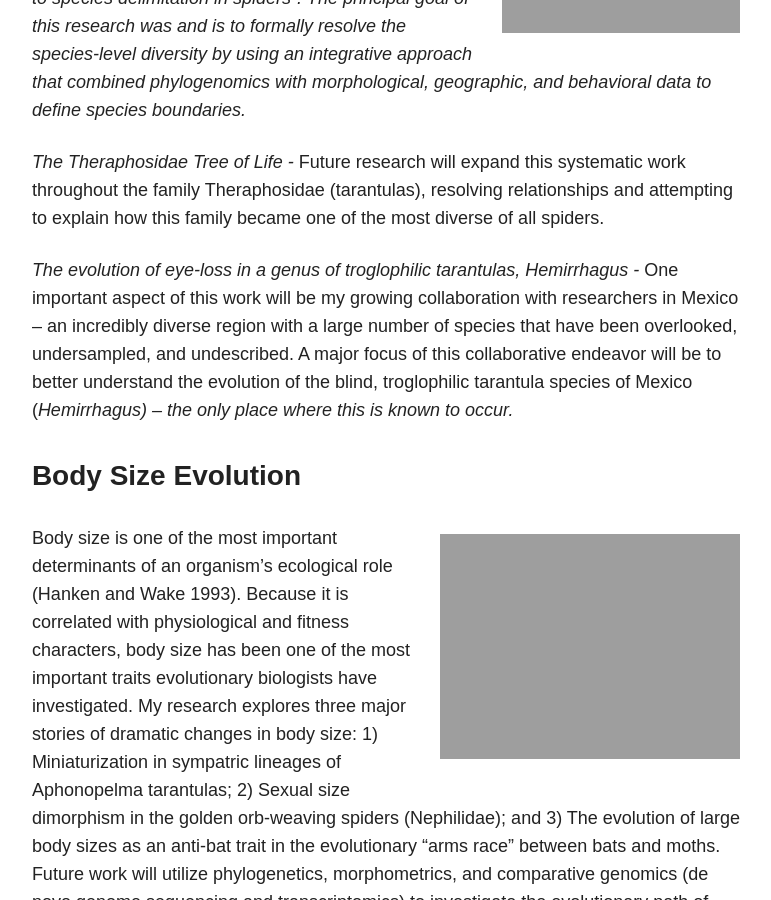
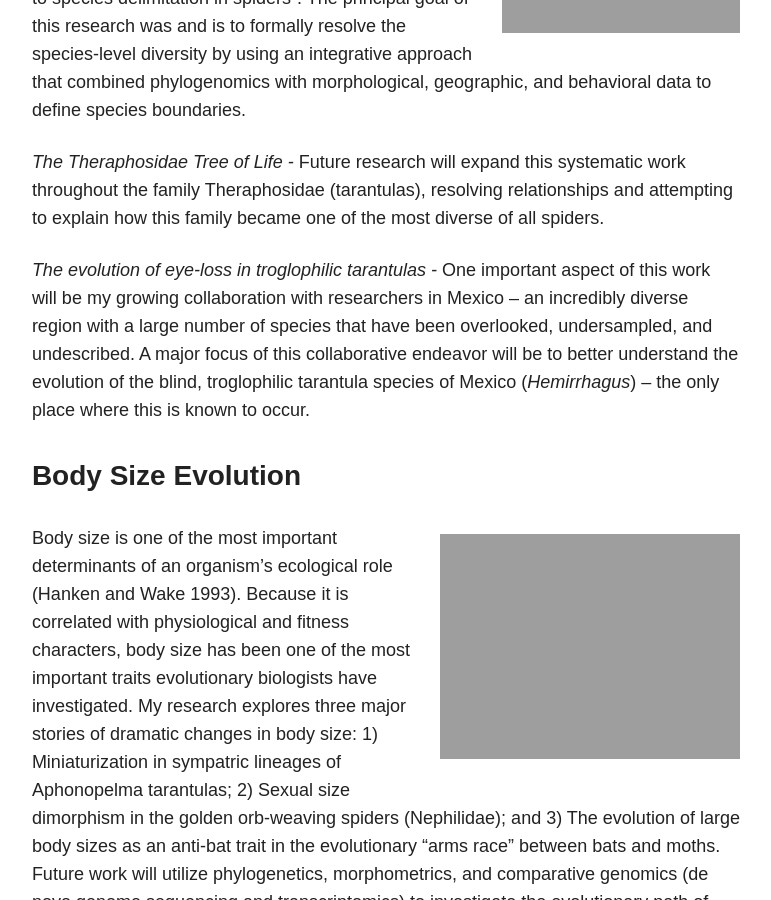
Before and after one commit to thehamiltonlab/thehamiltonlab.github.io, a Jekyll site: the page built from research/index.md, in a window 1280 px wide and 900 px high, scrolled down 1949 px. Shown: the whole window, without its empty margins (254-1025 px from the left). Built offline with Jekyll 4.4.1, drawn with Linux system fonts in a browser that asks for light colours; nearby versions of some CDN libraries.

Commit message:
Update index.md

```diff
--- a/research/index.md
+++ b/research/index.md
@@ -42,11 +42,11 @@
 </figure>
 {: .pull-right}
 
-*Evolution and systematics of Aphonopelma -* <i>Aphonopelma<i> is a group where traditional morphological characters were generally ineffective at evaluating inter- and intraspecific variation, with the genus declared “one of the greatest known challenges to species delimitation in spiders”. The principal goal of this research was and is to formally resolve the species-level diversity by using an integrative approach that combined phylogenomics with morphological, geographic, and behavioral data to define species boundaries.
+*Evolution and systematics of Aphonopelma -* *Aphonopelma* is a group where traditional morphological characters were generally ineffective at evaluating inter- and intraspecific variation, with the genus declared “one of the greatest known challenges to species delimitation in spiders”. The principal goal of this research was and is to formally resolve the species-level diversity by using an integrative approach that combined phylogenomics with morphological, geographic, and behavioral data to define species boundaries.
 
 *The Theraphosidae Tree of Life -* Future research will expand this systematic work throughout the family Theraphosidae (tarantulas), resolving relationships and attempting to explain how this family became one of the most diverse of all spiders.
 
-*The evolution of eye-loss in a genus of troglophilic tarantulas, Hemirrhagus -* One important aspect of this work will be my growing collaboration with researchers in Mexico – an incredibly diverse region with a large number of species that have been overlooked, undersampled, and undescribed. A major focus of this collaborative endeavor will be to better understand the evolution of the blind, troglophilic tarantula species of Mexico (<i>Hemirrhagus<i>) – the only place where this is known to occur.
+*The evolution of eye-loss in troglophilic tarantulas -* One important aspect of this work will be my growing collaboration with researchers in Mexico – an incredibly diverse region with a large number of species that have been overlooked, undersampled, and undescribed. A major focus of this collaborative endeavor will be to better understand the evolution of the blind, troglophilic tarantula species of Mexico (*Hemirrhagus*) – the only place where this is known to occur.
 
 
 ### Body Size Evolution
```
